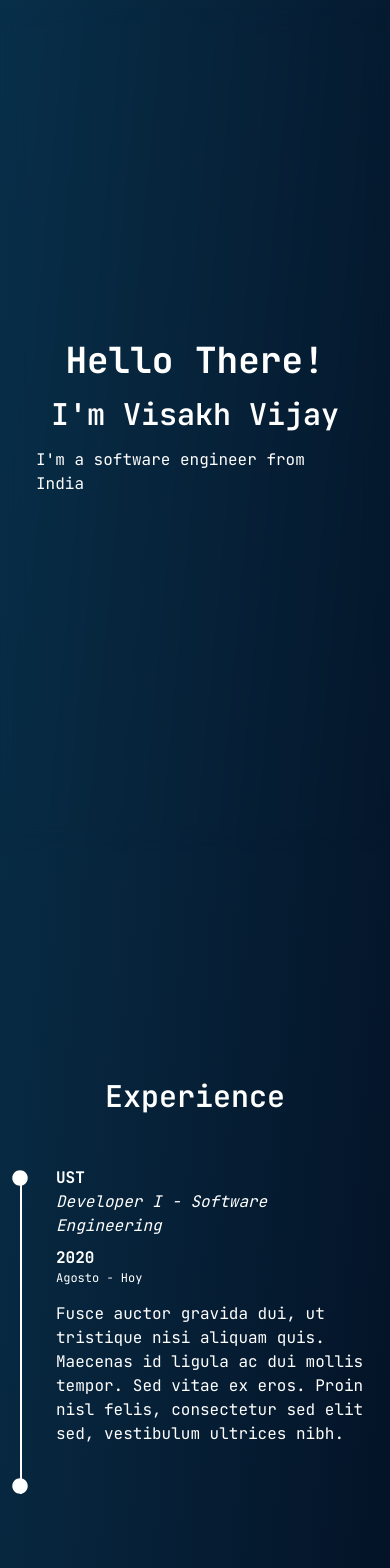
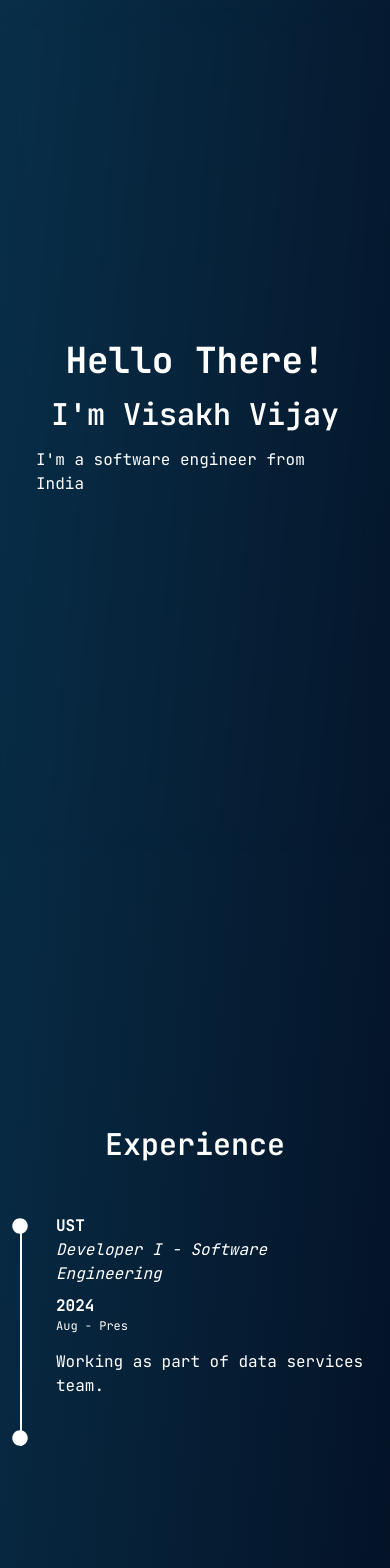
Before and after one commit to vskvj3/portfolio-nextjs, a Next.js app: page /about in a window 390 px wide. Shown: the top 1568 px of the page. Built offline with nearby package versions, Linux system fonts and the light colour scheme.

Commit message:
refactor: move experience section into different component

```diff
--- /dev/null
+++ b/src/components/about/experience.js
@@ -0,0 +1,47 @@
+import { FaGithub, FaLinkedin, FaTree, FaCircle } from "react-icons/fa";
+
+export default function AboutExperience({ allProjectsData }) {
+    return (
+        <section
+        id="experience"
+        className="h-screen flex flex-col justify-center items-center bg-dracula-background text-dracula-white px-4"
+      >
+        <h2 className="text-3xl font-semibold mb-8">Experience</h2>
+
+        <div className="md:w-2/3">
+
+
+          <div className="relative mt-5 text-left">
+
+            <div className="flex items-center relative">
+              <div className="hidden md:block w-20">
+                <div className="font-bold italic">2024</div>
+                <div className="md:flex space-x-1 text-xs">
+                  <div>Aug</div>
+                  <div>-</div>
+                  <div>pres</div>
+                </div>
+              </div>
+
+              <div className="border-r-2 border-dracula-white absolute h-full left-1 md:left-20 top-2 z-10">
+
+                <FaCircle className="-top-1 -ml-2 absolute" />
+                <FaCircle className="bottom-0 -ml-2 absolute" />
+              </div>
+
+              <div className="ml-10">
+                <div className="font-bold">UST</div>
+                <div className="italic md:mb-4">Developer I - Software Engineering</div>
+                <div className="mb-4 mt-2 md:hidden">
+                  <div className="font-bold">2024</div>
+                  <div className="text-xs">Aug - Pres</div>
+                </div>
+                <div className="mb-10">Working as part of data services team.</div>
+              </div>
+            </div>
+
+
+          </div>
+        </div>
+      </section>)
+}
--- a/src/pages/about/index.js
+++ b/src/pages/about/index.js
@@ -3,6 +3,7 @@ import { getSortedProjectsData } from "@/lib/projects";
 import AboutProjects from "@/components/about/projects";
 import AboutEducation from "@/components/about/education";
 import AboutContact from "@/components/about/contact";
+import AboutExperience from "@/components/about/experience";
 
 export async function getStaticProps() {
   const allProjectsData = getSortedProjectsData(3);
@@ -46,48 +47,7 @@ export default function About({ allProjectsData }) {
       </section>
 
       {/* Experience Section */}
-      <section
-        id="experience"
-        className="h-screen flex flex-col justify-center items-center bg-dracula-background text-dracula-white px-4"
-      >
-        <h2 className="text-3xl font-semibold mb-8">Experience</h2>
-
-        <div className="md:w-2/3">
-
-
-          <div className="relative mt-5 text-left">
-
-            <div className="flex items-center relative">
-              <div className="hidden md:block w-20">
-                <div className="font-bold italic">2024</div>
-                <div className="md:flex space-x-1 text-xs">
-                  <div>Aug</div>
-                  <div>-</div>
-                  <div>pres</div>
-                </div>
-              </div>
-
-              <div className="border-r-2 border-dracula-white absolute h-full left-1 md:left-20 top-2 z-10">
-
-                <FaCircle className="-top-1 -ml-2 absolute" />
-                <FaCircle className="bottom-0 -ml-2 absolute" />
-              </div>
-
-              <div className="ml-10">
-                <div className="font-bold">UST</div>
-                <div className="italic md:mb-4">Developer I - Software Engineering</div>
-                <div className="mb-4 mt-2 md:hidden">
-                  <div className="font-bold">2020</div>
-                  <div className="text-xs">Agosto - Hoy</div>
-                </div>
-                <div className="mb-10">Fusce auctor gravida dui, ut tristique nisi aliquam quis. Maecenas id ligula ac dui mollis tempor. Sed vitae ex eros. Proin nisl felis, consectetur sed elit sed, vestibulum ultrices nibh.</div>
-              </div>
-            </div>
-
-
-          </div>
-        </div>
-      </section>
+      <AboutExperience />
 
       {/* Projects Section */}
       <AboutProjects allProjectsData={allProjectsData}/>
```
